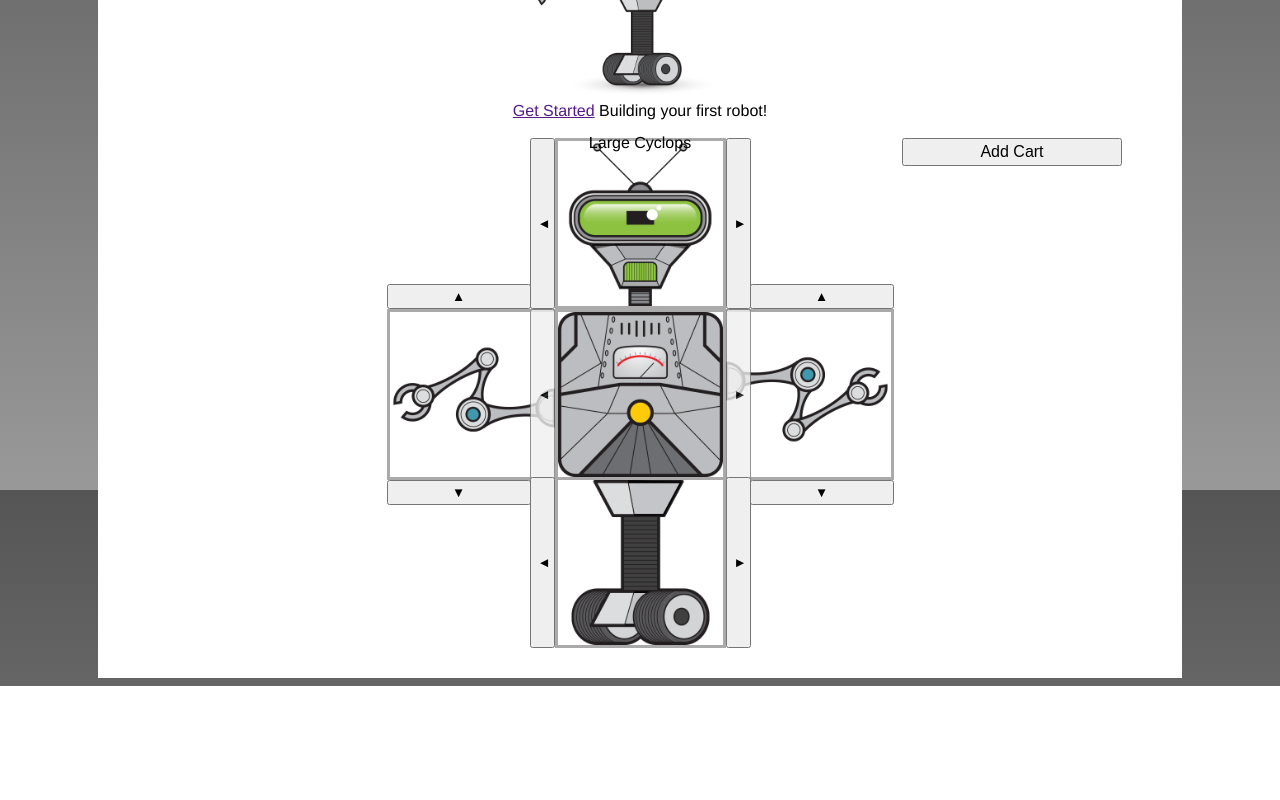
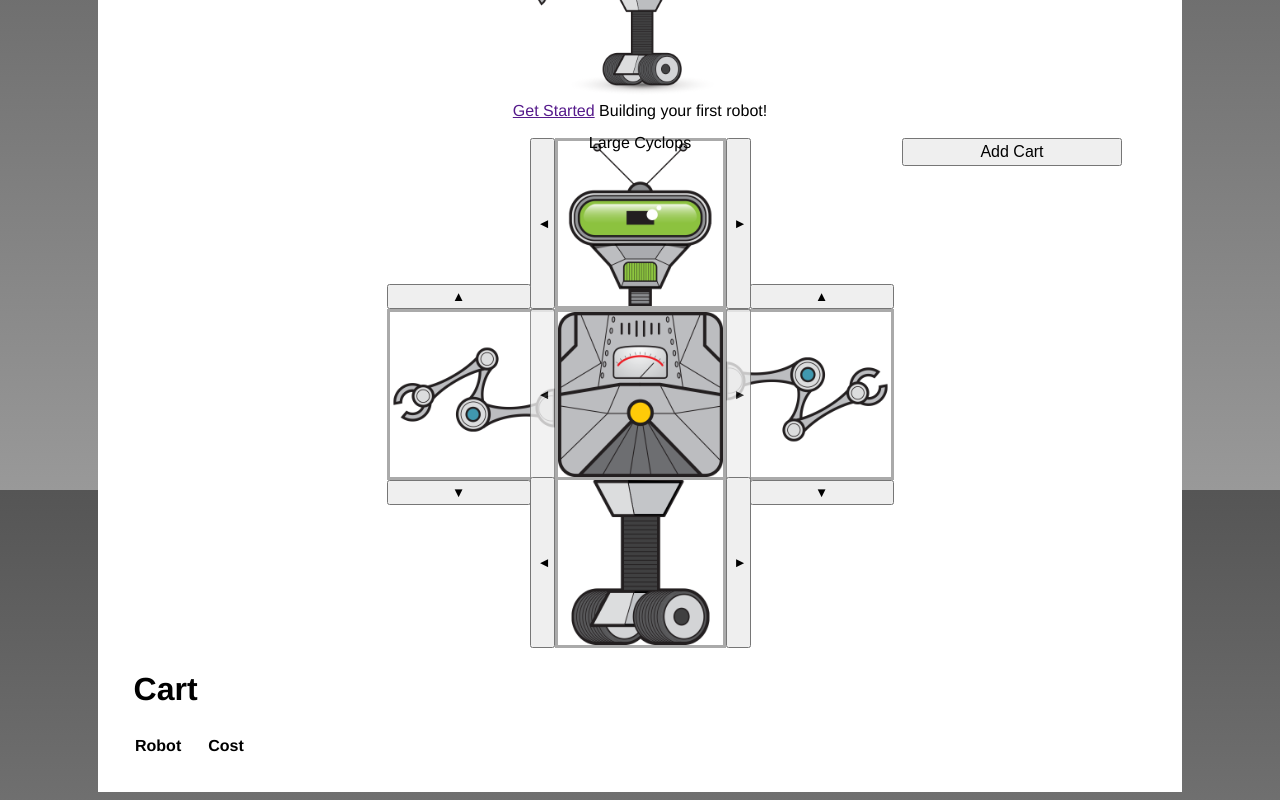
Before and after one commit to MohammadRezaBaghban/VueJsFundementals, a Vue app: page / in a window 1280 px wide. Shown: the part 310-1110 px from the top of the page. Before the commit the page ends 996 px from the top, so only its background shows below. Built offline with nearby package versions, Linux system fonts and the light colour scheme.

Commit message:
Using V-For to add items to cart

```diff
--- a/src/components/builder/RobotBuilder.vue
+++ b/src/components/builder/RobotBuilder.vue
@@ -1,6 +1,6 @@
 <template>
   <div class="content">
-    <button class="add-to-cart" @click="addToCard()">Add Cart</button>
+    <button class="add-to-cart" @click="addToCart()">Add Cart</button>
     <div class="top-row">
       <div class="top part">
         <div class="robot-name">
@@ -39,6 +39,23 @@
         <button @click="selectNextBase()" class="prev-selector">&#9668;</button>
         <button @click="selectPreviousBase()" class="next-selector">&#9658;</button>
       </div>
+    </div>
+    <div>
+      <table>
+        <thead>
+         <h1>Cart</h1>
+          <tr>
+            <th>Robot</th>
+            <th class="cost">Cost</th>
+          </tr>
+        </thead>
+        <tbody>
+          <tr v-for="(robot, index) in cart" :key="index">
+            <td>{{robot.robot.head.title}}</td>
+            <td>{{robot.cost}}</td>
+          </tr>
+        </tbody>
+      </table>
     </div>
   </div>
 </template>
@@ -86,7 +103,9 @@
       const robot = this.selectedRobot;
       const cost = robot.head.cost + robot.lArm.cost
       + robot.rArm.cost + robot.body.cost + robot.Base.cost;
-      this.cart.push({ robot, cost });
+      const re = { robot, cost };
+      this.cart.push(re);
+      console.log(this.cart);
     },
     selectNextHead() {
       this.selectedHeadIndex = getNextValidIndex(
@@ -263,4 +282,12 @@
   padding:3px;
   font-size:16px;
 }
+td, th{
+  text-align:left;
+  padding: 5px;
+  padding-right: 20px;
+}
+.cost{
+  text-align: right;
+}
 </style>
```
